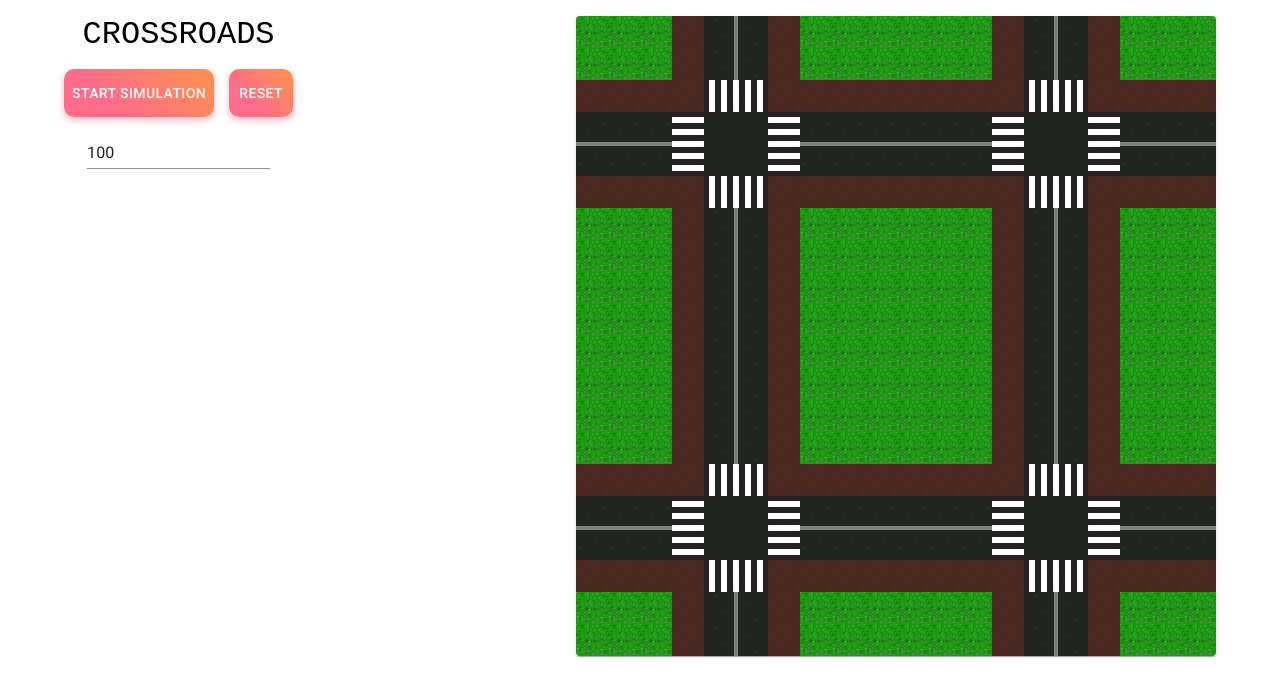
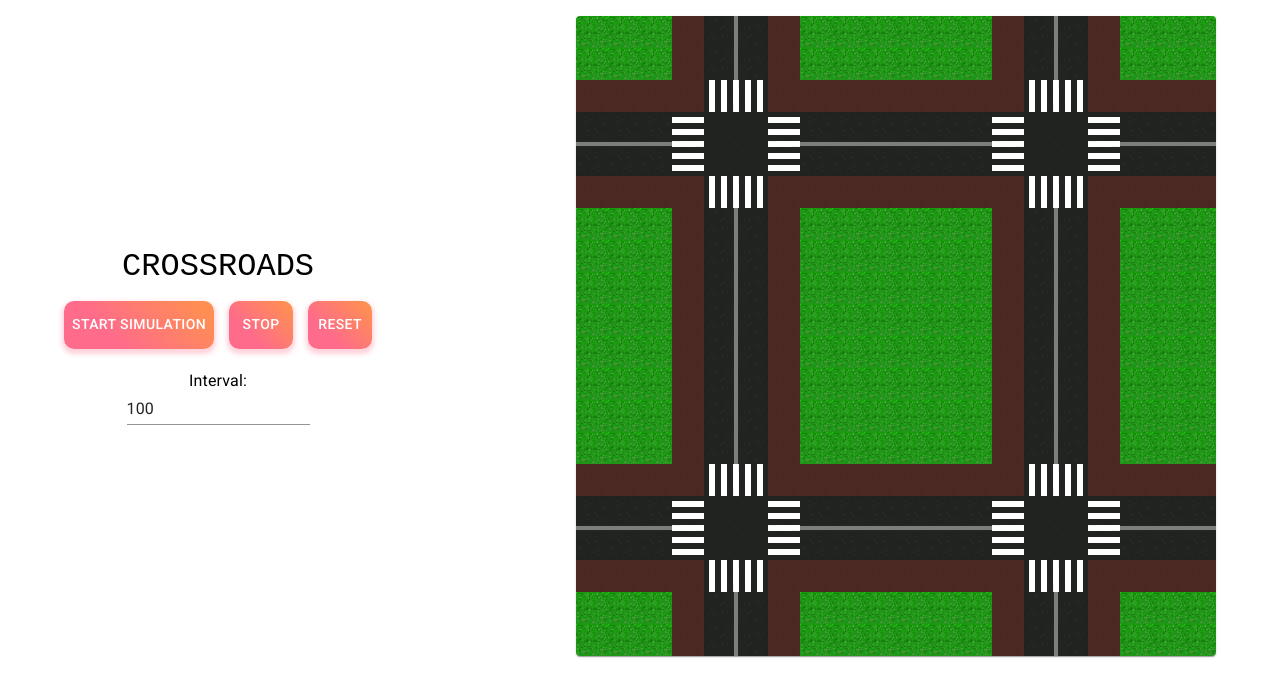
Before and after one commit to VladFo01/crossroad-lab-react, a React (Vite) app: page / in a window 1280 px wide. Shown: the top 696 px of the page. Built offline with nearby package versions, Linux system fonts and the light colour scheme.

Commit message:
feat: improve menu UI

```diff
--- a/src/App.tsx
+++ b/src/App.tsx
@@ -1,4 +1,4 @@
-import { Box, Button, Container, Input, styled } from '@mui/material';
+import { Box, Button, Container, Input, Typography, styled } from '@mui/material';
 
 import MatrixTable from './components/MatrixTable/MatrixTable';
 import Menu from './components/Menu.tsx';
@@ -53,17 +53,22 @@ const App = () => {
           }}
         >
           <MyButton onClick={handleStart}>Start simulation</MyButton>
-          <MyButton onClick={handleReset}>Reset</MyButton>
+          <MyButton onClick={handleReset}>Stop</MyButton>
+          <MyButton onClick={() => window.location.reload()}>Reset</MyButton>
         </Box>
-        <Input
+        <Box
           sx={{
             marginTop: '20px',
           }}
-          type="number"
-          value={renderInterval}
-          placeholder="Interval"
-          onChange={handleIntervalChange}
-        />
+        >
+          <Typography fontSize="16px">Interval:</Typography>
+          <Input
+            type="number"
+            value={renderInterval}
+            placeholder="Interval"
+            onChange={handleIntervalChange}
+          />
+        </Box>
       </Menu>
       <MatrixTable
         playSimulation={playSimulation}
--- a/src/components/Menu.tsx
+++ b/src/components/Menu.tsx
@@ -1,3 +1,4 @@
+import { Box } from '@mui/material';
 import '../appearance/styles.css';
 
 import { useEffect } from 'react';
@@ -35,13 +36,20 @@ export default function Menu({ children }) {
   });
 
   return (
-    <div>
+    <Box
+      sx={{
+        display: 'flex',
+        flexDirection: 'column',
+        justifyContent: 'center',
+        alignItems: 'center',
+      }}
+    >
       <h2 className={'menu-text'}>
         <span className={'hacker'} data-value={'CROSSROADS'}>
           CROSSROADS
         </span>
       </h2>
       <div>{children}</div>
-    </div>
+    </Box>
   );
 }
```
